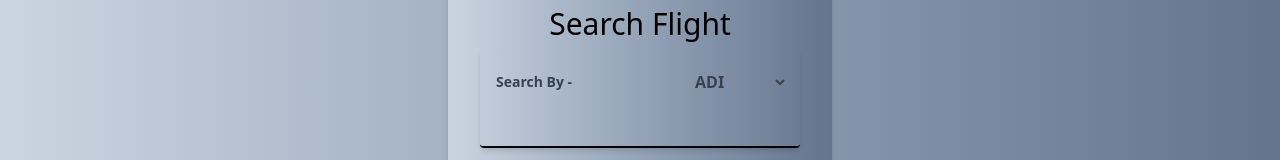
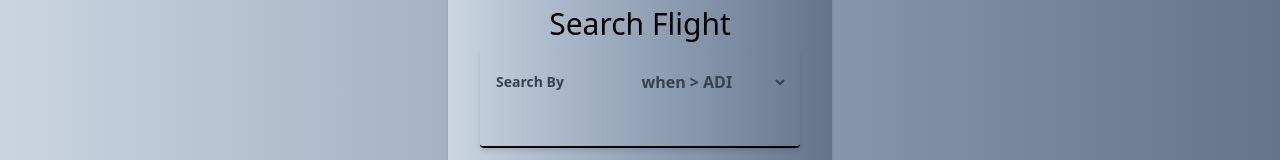
Before and after one commit to YehudaBriskman/flight-client, a React (Vite) app: page /searchFlights in a window 1280 px wide. Shown: the part 162-322 px from the top of the page. Built offline with nearby package versions, Linux system fonts and the light colour scheme.

Commit message:
update searching

```diff
--- a/src/Components/FlightsSearch.jsx
+++ b/src/Components/FlightsSearch.jsx
@@ -47,17 +47,20 @@ const FlightSearch = () => {
                     <div className="mb-2 pb-2 border-b-2 border-black shadow-md p-1 pt-3 rounded">
                         <div className='flex justify-between items-center p-2'>
                             <label className="ps-1 block text-gray-700 text-sm font-bold ">
-                                Search By -
+                                Search By
                             </label>
+                            <div className='text-gray-700 font-bold'>
+                                when >
                                 <select
                                     style={{ border: "0px" }}
                                     onChange={(e) => setSearchType(e.target.value)} // Setting the search type based on user selection
-                                className="bg-transparent border border-black px-3 text-gray-700 focus:border-none focus:outline-none cursor-pointer font-bold"
+                                    className="bg-transparent border border-black pr-1 focus:border-none focus:outline-none cursor-pointer"
                                 >
                                     <option value="ADI">ADI</option>
                                     <option value="Altitude">Altitude</option>
                                     <option value="His">His</option>
                                 </select>
+                            </div>
                         </div>
                         {/* Conditional rendering based on the selected search type */}
                         <input
```
Lines whose indentation alone changed are shown as unchanged.
